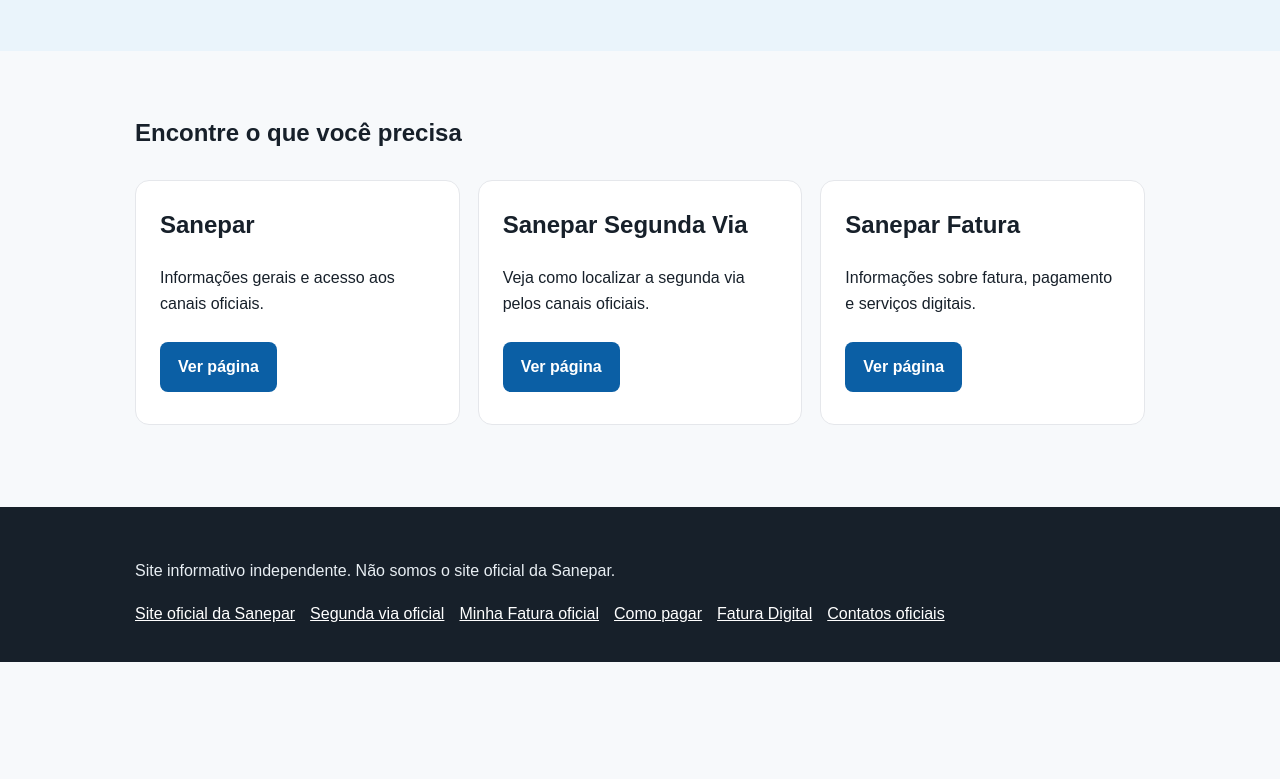
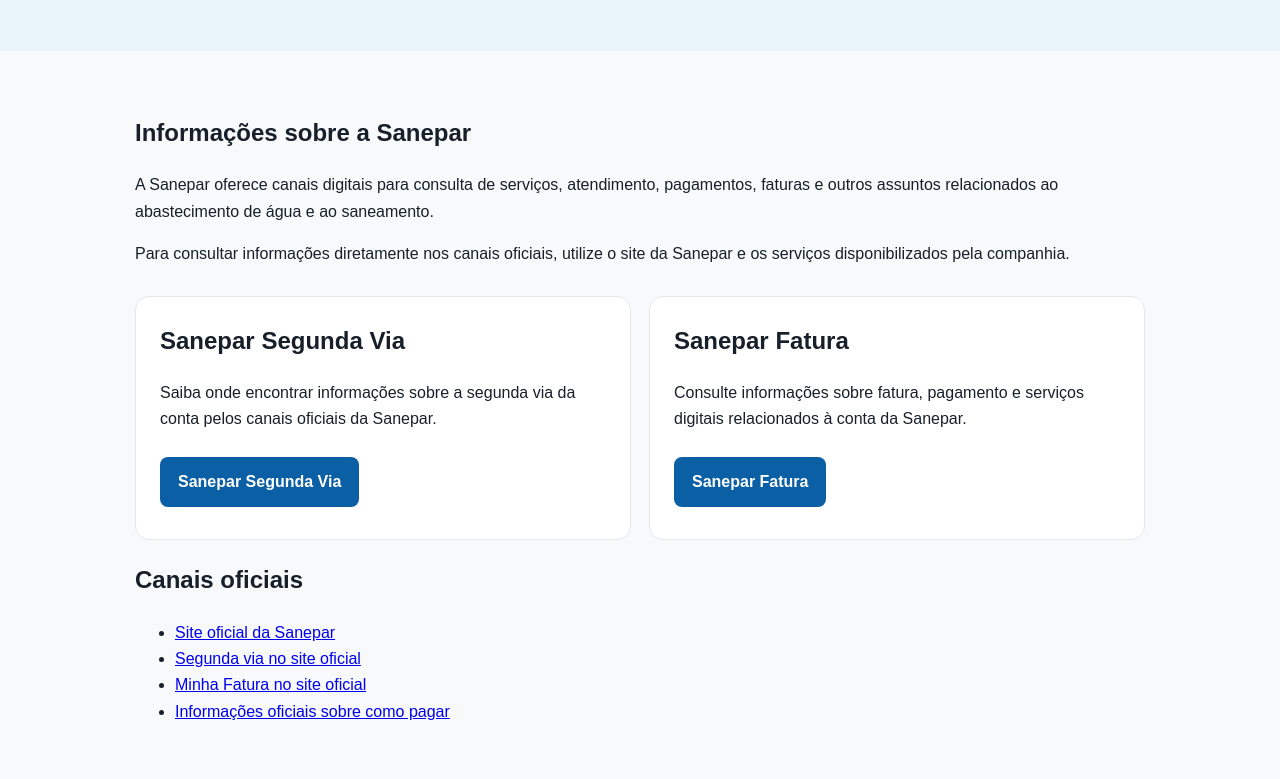
Before and after one commit to bellatocompany-gif/sanepar-site, a Next.js app: page / in a window 1280 px wide. Shown: the part 361-1140 px from the top of the page. Before the commit the page ends 1023 px from the top, so only its background shows below. Built offline with nearby package versions, Linux system fonts and the light colour scheme.

Commit message:
Otimizar página Sanepar para SEO

```diff
--- a/app/page.js
+++ b/app/page.js
@@ -2,25 +2,122 @@
 
 export const metadata = {
   title: "Sanepar",
-  description: "Informações sobre Sanepar, segunda via e fatura."
+  description:
+    "Informações sobre a Sanepar, serviços, segunda via e fatura. Encontre orientações e acesse os canais oficiais da companhia.",
+  alternates: {
+    canonical: "/sanepar",
+  },
 };
 
-export default function Home() {
+export default function SaneparPage() {
   return (
     <>
       <section className="hero">
         <div className="container">
           <h1>Sanepar</h1>
-          <p>Informações práticas para encontrar serviços relacionados à conta, segunda via e fatura da Sanepar.</p>
-          <a className="btn" href="https://www.sanepar.com.br/" target="_blank" rel="noopener noreferrer">Acessar site oficial</a>
+
+          <p>
+            Encontre informações sobre serviços da Sanepar, segunda via,
+            fatura e os principais canais oficiais de atendimento.
+          </p>
+
+          <a
+            className="btn"
+            href="https://www.sanepar.com.br/"
+            target="_blank"
+            rel="noopener noreferrer"
+          >
+            Acessar site oficial
+          </a>
         </div>
       </section>
+
       <section className="content container">
-        <h2>Encontre o que você precisa</h2>
+        <h2>Informações sobre a Sanepar</h2>
+
+        <p>
+          A Sanepar oferece canais digitais para consulta de serviços,
+          atendimento, pagamentos, faturas e outros assuntos relacionados ao
+          abastecimento de água e ao saneamento.
+        </p>
+
+        <p>
+          Para consultar informações diretamente nos canais oficiais, utilize
+          o site da Sanepar e os serviços disponibilizados pela companhia.
+        </p>
+
         <div className="card-grid">
-          <div className="card"><h2>Sanepar</h2><p>Informações gerais e acesso aos canais oficiais.</p><Link className="btn" href="/sanepar">Ver página</Link></div>
-          <div className="card"><h2>Sanepar Segunda Via</h2><p>Veja como localizar a segunda via pelos canais oficiais.</p><Link className="btn" href="/sanepar-segunda-via">Ver página</Link></div>
-          <div className="card"><h2>Sanepar Fatura</h2><p>Informações sobre fatura, pagamento e serviços digitais.</p><Link className="btn" href="/sanepar-fatura">Ver página</Link></div>
+          <article className="card">
+            <h2>Sanepar Segunda Via</h2>
+
+            <p>
+              Saiba onde encontrar informações sobre a segunda via da conta
+              pelos canais oficiais da Sanepar.
+            </p>
+
+            <Link className="btn" href="/sanepar-segunda-via">
+              Sanepar Segunda Via
+            </Link>
+          </article>
+
+          <article className="card">
+            <h2>Sanepar Fatura</h2>
+
+            <p>
+              Consulte informações sobre fatura, pagamento e serviços digitais
+              relacionados à conta da Sanepar.
+            </p>
+
+            <Link className="btn" href="/sanepar-fatura">
+              Sanepar Fatura
+            </Link>
+          </article>
+        </div>
+
+        <div className="content-links">
+          <h2>Canais oficiais</h2>
+
+          <ul>
+            <li>
+              <a
+                href="https://www.sanepar.com.br/"
+                target="_blank"
+                rel="noopener noreferrer"
+              >
+                Site oficial da Sanepar
+              </a>
+            </li>
+
+            <li>
+              <a
+                href="https://www.sanepar.com.br/segunda-via"
+                target="_blank"
+                rel="noopener noreferrer"
+              >
+                Segunda via no site oficial
+              </a>
+            </li>
+
+            <li>
+              <a
+                href="https://www.sanepar.com.br/minha-fatura"
+                target="_blank"
+                rel="noopener noreferrer"
+              >
+                Minha Fatura no site oficial
+              </a>
+            </li>
+
+            <li>
+              <a
+                href="https://www.sanepar.com.br/como-pagar"
+                target="_blank"
+                rel="noopener noreferrer"
+              >
+                Informações oficiais sobre como pagar
+              </a>
+            </li>
+          </ul>
         </div>
       </section>
     </>
```
